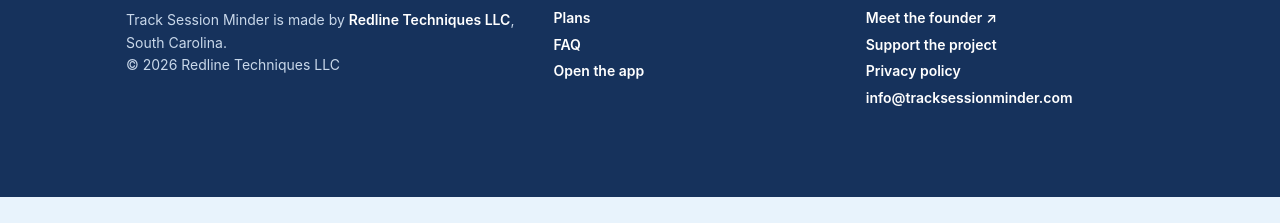
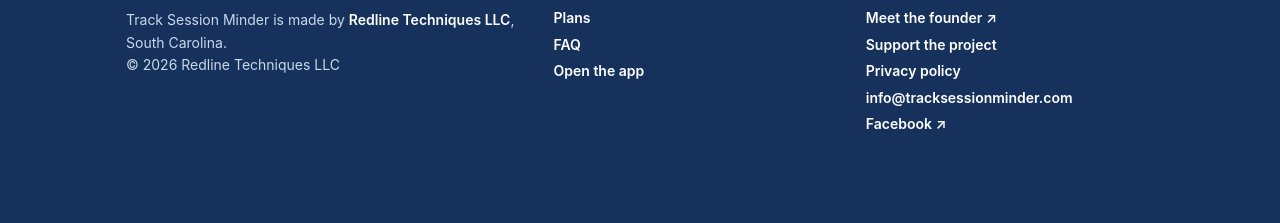
Before and after one commit to kpctoy-png/tracksessionminder-site, a plain HTML site: page index.html in a window 1280 px wide. Shown: the part 4666-4889 px from the top of the page. Before the commit the page ends 4863 px from the top, so only its background shows below. Drawn offline with Linux system fonts and the light colour scheme.

Commit message:
Add Facebook Page link to site footer
Co-Authored-By: Claude Opus 5.5 <noreply@anthropic.com>
Claude-Session: https://claude.ai/code/session_019hBjUUQ3nzHvxcbwB43yig

```diff
--- a/index.html
+++ b/index.html
@@ -194,7 +194,7 @@
 <footer><div class="wrap">
 <div><a href="https://redlinetechniques.com/" aria-label="Redline Techniques website" style="display:inline-block;margin:0"><img src="img/redline-techniques-logo.png" alt="Redline Techniques" width="300" height="86" loading="lazy" decoding="async"></a><div>Track Session Minder is made by <a href="https://redlinetechniques.com/" style="display:inline;margin:0">Redline Techniques LLC</a>, South Carolina.</div><div>© 2026 Redline Techniques LLC</div></div>
 <div><h4>The app</h4><a href="features.html">Features</a><a href="plans.html">Plans</a><a href="faq.html">FAQ</a><a href="https://kpctoy-png.github.io/Track-Session-Minder-App/">Open the app</a></div>
-<div><h4>Company</h4><a href="about.html">About</a><a href="https://redlinetechniques.com/">Meet the founder ↗</a><a href="support.html">Support the project</a><a href="privacy.html">Privacy policy</a><a href="mailto:info@tracksessionminder.com">info@tracksessionminder.com</a></div>
+<div><h4>Company</h4><a href="about.html">About</a><a href="https://redlinetechniques.com/">Meet the founder ↗</a><a href="support.html">Support the project</a><a href="privacy.html">Privacy policy</a><a href="mailto:info@tracksessionminder.com">info@tracksessionminder.com</a><a href="https://www.facebook.com/tracksessionminder" target="_blank" rel="noopener">Facebook ↗</a></div>
 </div></footer>
 <a class="float-support" href="https://ko-fi.com/tracksessionminder" target="_blank" rel="noopener">♥ Support the project</a>
 </body></html>
```
Also changed, not shown: 404.html (+1 -1 lines), about.html (+1 -1 lines), faq.html (+1 -1 lines), features.html (+1 -1 lines), plans.html (+1 -1 lines), privacy.html (+1 -1 lines), support.html (+1 -1 lines).
